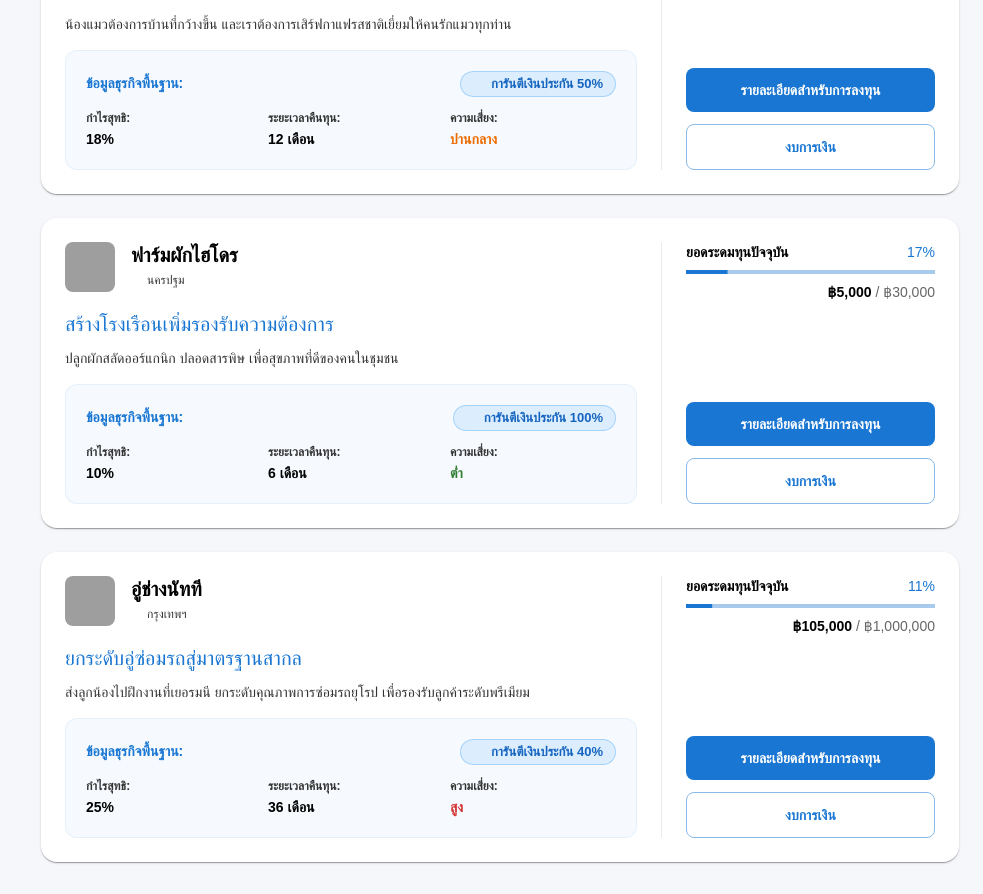
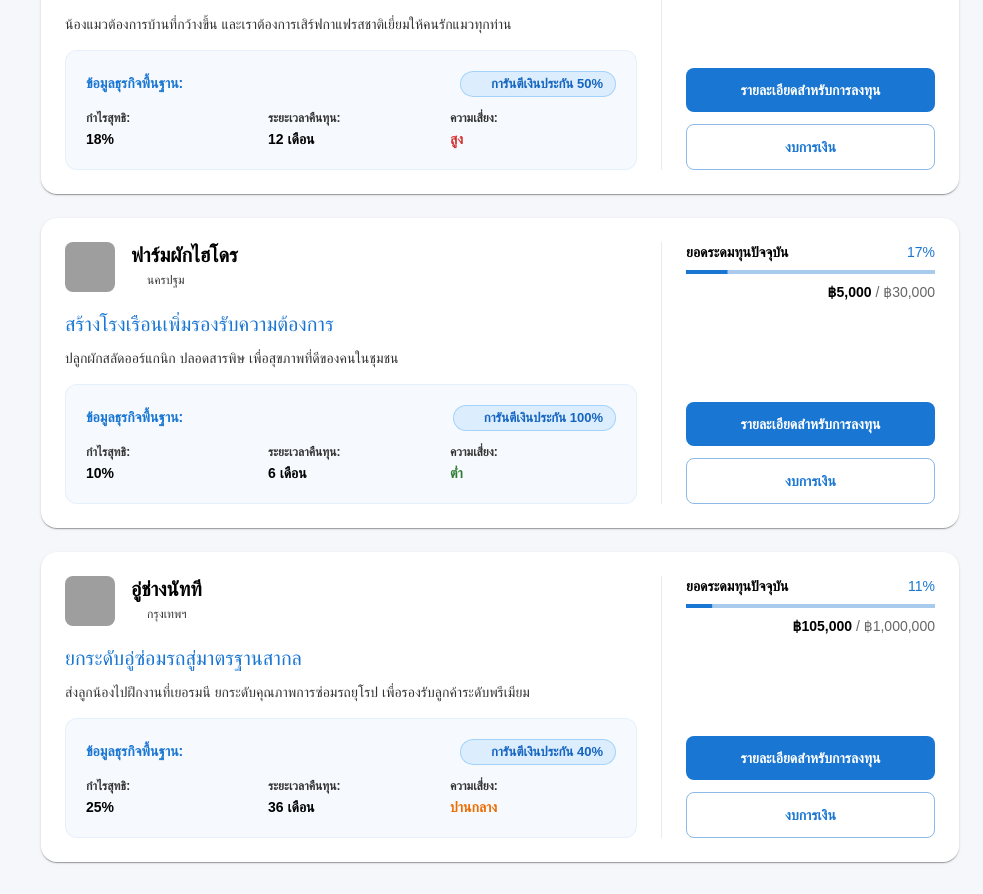
Before and after one commit to Tivapus/LegalTech_Fund4U, a Next.js app: page /investor in a window 1280 px wide. Shown: the part 960-1854 px from the top of the page, without its empty margins (297-1280 px from the left). Built offline with nearby package versions, Linux system fonts and the light colour scheme; grey boxes are pictures that could not be loaded; some icons are missing; what @mui/material-nextjs would draw is missing.

Commit message:
fix: resolve type incompatibility in post data and update risk levels

```diff
--- a/src/data/post.ts
+++ b/src/data/post.ts
@@ -22,13 +22,13 @@ export type Post = {
   target: number;
   history: MonthlyRaised[];
   investors: Investor[];
-  tags: string[];           // ✅ เพิ่ม: ประเภทธุรกิจ (filter)
-  location: string;         // ✅ เพิ่ม: ที่ตั้ง
-  businessInfo: {           // ✅ เพิ่ม: ข้อมูลธุรกิจพื้นฐาน
+  tags: string[];
+  location: string;
+  businessInfo: {
     netProfit: string;
     paybackPeriod: string;
     risk: "ต่ำ" | "ปานกลาง" | "สูง";
-    guarantee: number;      // ✅ ย้ายเข้ามาใน businessInfo
+    guarantee: number;
   };
 };
 
@@ -37,7 +37,7 @@ const sum = (xs: MonthlyRaised[]) => xs.reduce((acc, x) => acc + x.amount, 0);
 // helper สร้าง avatar
 const av = (seed: string) => `https://api.dicebear.com/7.x/initials/svg?seed=${seed}`;
 
-export const posts: Post[] = [
+const rawPosts: Omit<Post, "raised">[] = [
   {
     id: 1,
     sme: "ก๋วยเตี๋ยวป้าณี",
@@ -74,7 +74,6 @@ export const posts: Post[] = [
       { id: "inv-009", name: "View K.", avatar: av("VK"), invested: 250, investedAt: "2025-08-20", isReturning: false },
       { id: "inv-010", name: "Fern L.", avatar: av("FL"), invested: 700, investedAt: "2025-08-11", isReturning: false },
     ],
-    raised: 0,
   },
 
   {
@@ -106,7 +105,6 @@ export const posts: Post[] = [
       { id: "inv-102", name: "Nan W.", avatar: av("NW"), invested: 8000, investedAt: "2025-11-05", isReturning: false },
       { id: "inv-103", name: "James P.", avatar: av("JP"), invested: 5000, investedAt: "2026-01-03", isReturning: false },
     ],
-    raised: 0,
   },
 
   {
@@ -122,7 +120,7 @@ export const posts: Post[] = [
     businessInfo: {
       netProfit: "18%",
       paybackPeriod: "12 เดือน",
-      risk: "ปานกลาง",
+      risk: "สูง",
       guarantee: 50,
     },
     history: [
@@ -137,7 +135,6 @@ export const posts: Post[] = [
       { id: "inv-201", name: "Mew M.", avatar: av("MM"), invested: 2000, investedAt: "2026-01-08", isReturning: true },
       { id: "inv-202", name: "Pat C.", avatar: av("PC"), invested: 1500, investedAt: "2025-12-13", isReturning: false },
     ],
-    raised: 0,
   },
 
   {
@@ -166,7 +163,6 @@ export const posts: Post[] = [
     investors: [
       { id: "inv-301", name: "Green L.", avatar: av("GL"), invested: 900, investedAt: "2025-12-01", isReturning: false },
     ],
-    raised: 0,
   },
   {
     id: 5,
@@ -180,7 +176,7 @@ export const posts: Post[] = [
     businessInfo: {
       netProfit: "25%",
       paybackPeriod: "36 เดือน",
-      risk: "สูง",
+      risk: "ปานกลาง",
       guarantee: 40,
     },
     history: [
@@ -195,6 +191,7 @@ export const posts: Post[] = [
       { id: "inv-401", name: "Tech P.", avatar: av("TP"), invested: 20000, investedAt: "2025-12-15", isReturning: true },
       { id: "inv-402", name: "Auto Car", avatar: av("AC"), invested: 50000, investedAt: "2025-11-20", isReturning: false },
     ],
-    raised: 0,
   },
-].map((p) => ({ ...p, raised: sum(p.history) }));
+];
+
+export const posts: Post[] = rawPosts.map((p) => ({ ...p, raised: sum(p.history) }));
```
